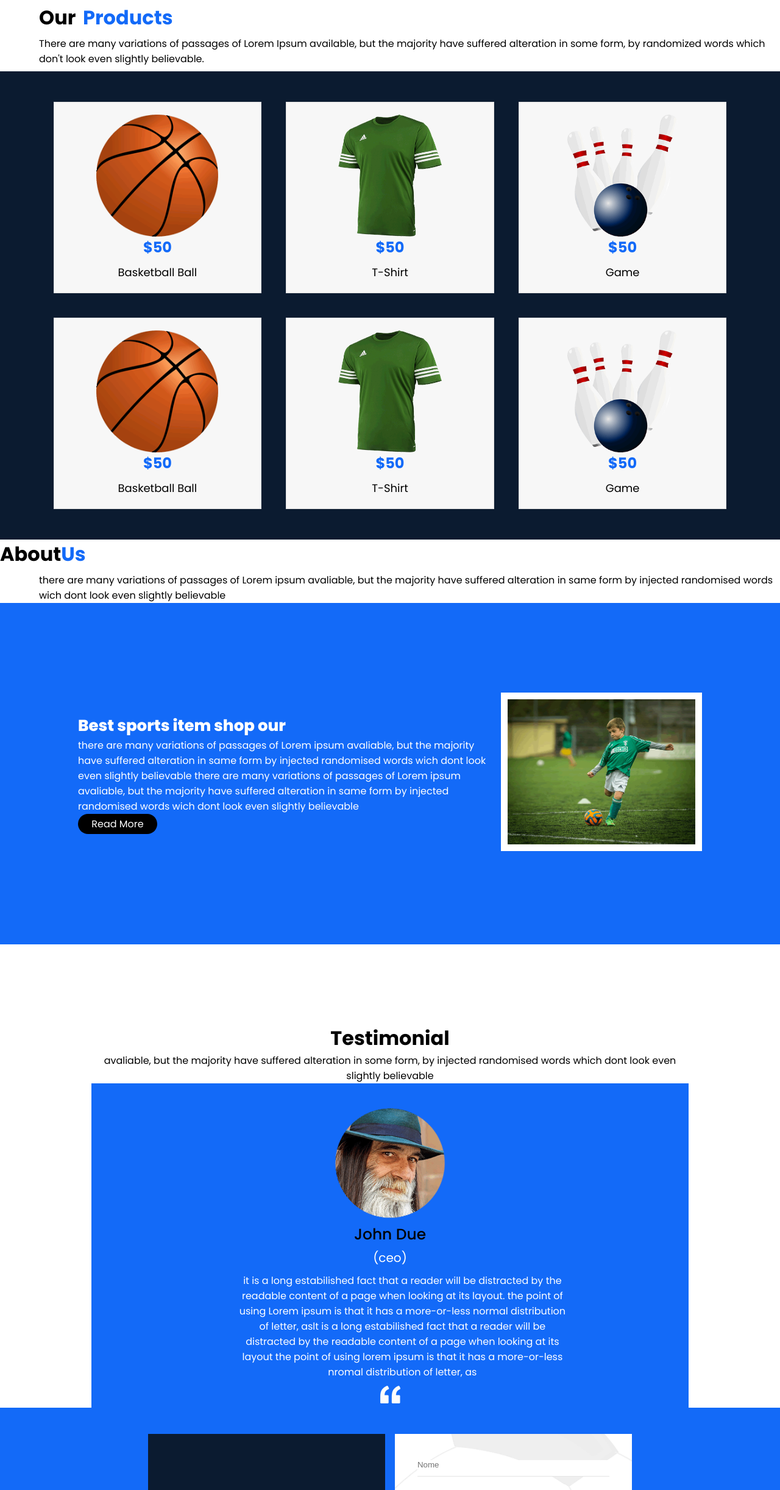
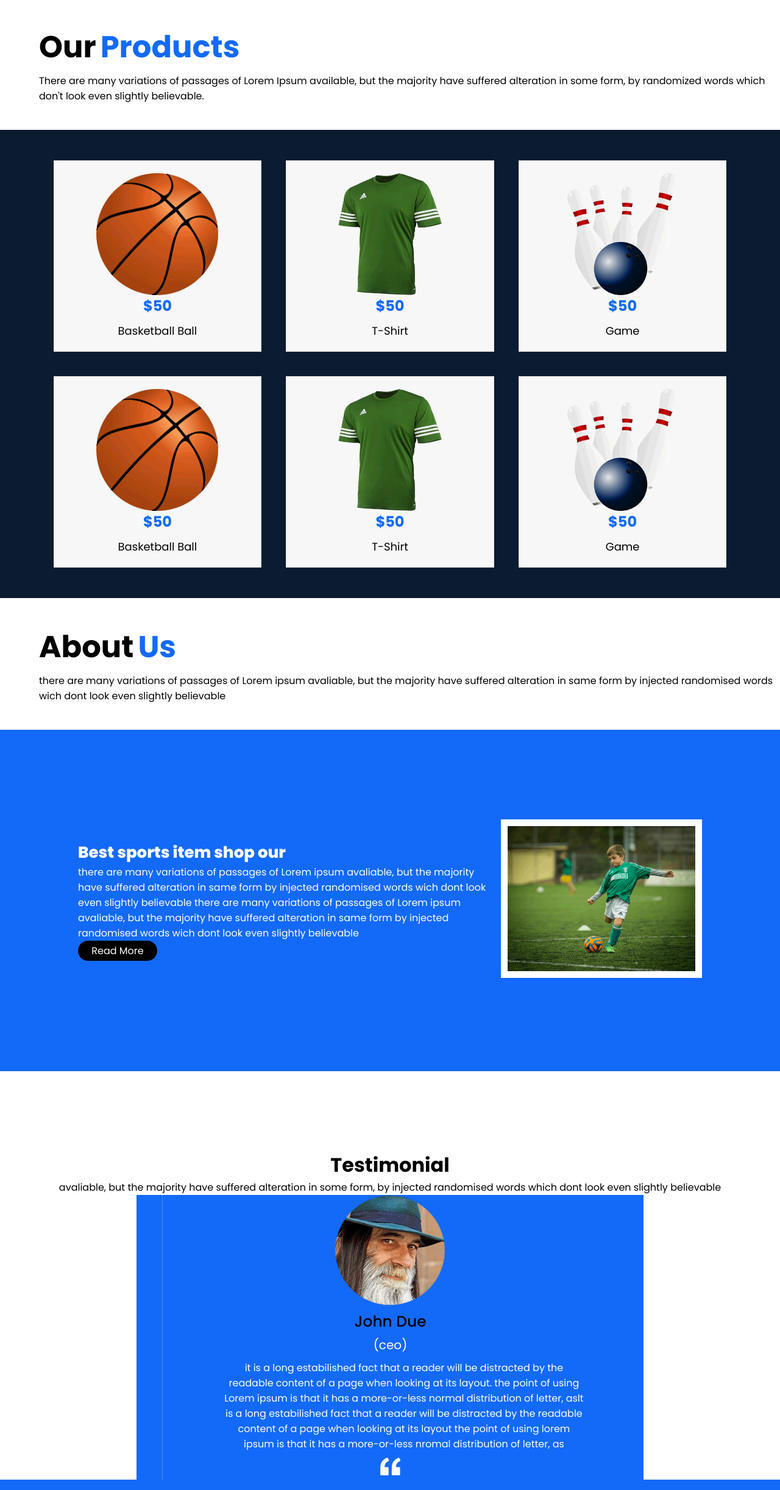
Before and after one commit to MarcosFabSoftware2/socket, a plain HTML site: page index.html in a window 1280 px wide. Shown: the part 83-2527 px from the top of the page at 61% size. Drawn offline with Linux system fonts and the light colour scheme.

Commit message:
Adiantando a parte dos outros membros do projeto, mechendo com responsividade

```diff
--- a/index.html
+++ b/index.html
@@ -35,14 +35,14 @@
         </div>
     </div>
 
-    <div id="titulosContainer">
-        <div id="titulos">
-            <h1 id="textoNosso">Our</h1>
-            <h1 id="textoProdutos1">Products</h1>
+    <div class="titulosContainer">
+        <div class="titulos">
+            <h1>Our</h1>
+            <h1 class="textoAzul">Products</h1>
         </div>
 
         <div>
-            <p id="textoProdutos2">There are many variations of passages of Lorem Ipsum available, but the majority have suffered alteration in some form, by randomized words which don't look even slightly believable.</p>
+            <p id="textoParagrafo">There are many variations of passages of Lorem Ipsum available, but the majority have suffered alteration in some form, by randomized words which don't look even slightly believable.</p>
         </div>
     </div>
 
@@ -111,12 +111,13 @@
   </div>
   </section>
 
-  <div class="titulo">
+  <div class="titulosContainer">
+        <div class="titulos">
             <h1>About</h1>
             <h1 class="textoAzul">Us</h1>
         </div>
-
-    <p id="textoProdutos2">there are many variations of passages of Lorem ipsum avaliable, but the majority have suffered alteration in same form by injected randomised words wich dont look even slightly believable</p>
+        <p id="textoParagrafo">there are many variations of passages of Lorem ipsum avaliable, but the majority have suffered alteration in same form by injected randomised words wich dont look even slightly believable</p>
+    </div>
 
     <div class="containerSobre">
         <div class="containerLeiaMais">
@@ -135,15 +136,16 @@
         </div>
     </div>
 
-    <div class="Testimonial">
     <div class="começo">
         <h1>Testimonial</h1>
         <p>avaliable, but the majority have suffered alteration in some form, by injected randomised words which dont look even slightly believable</p>
     </div>
 
+    <div id="containerTestimonial1">
+        <div id="containerTestimonial2">
+        <div id="testimonial">
 
         <div class="borda1">
-        <div class="imgcara">
 
                 <img src="images/john-image.png" alt="Profile Picture">
 
@@ -158,6 +160,7 @@
 
                     <img class="image2" src="images/icon-1.png" alt="">
 
+                </div>
             </div>
         </div>
     </div>
--- a/style.css
+++ b/style.css
@@ -10,8 +10,13 @@ body {
     font-family: "Poppins", sans-serif;
 }
 
+p {
+    font-size: 1rem;
+}
+
 .textoAzul {
     color: #136af8;
+    margin-left: 7px;
 }
 
 header {
@@ -64,26 +69,23 @@ ul {
     height: 20%;
 }
 
-#titulosContainer {
-    width: 100%;
-    height: 15vh;
+.titulosContainer {
+    height: 27vh;
     display: flex;
     flex-direction: column;
     justify-content: center;
+    font-size: 1.55rem;
 }
 
-#titulos {
+.titulos {
     display: flex;
+    margin-left: 5%;
+    background-color: white;
 }
 
-#textoNosso, #textoProdutos1 {
-    color: #000000;
+#textoParagrafo {
     margin-left: 5%;
-}
-
-#textoProdutos1 {
-    color: #136af8;
-    margin-left: 0.9%;
+    margin-top: 0.5%;
 }
 
 #containerProdutos1 {
@@ -129,16 +131,6 @@ ul {
     font-size: 18px;
 }
 
-#titulos {
-    display: flex;
-    background-color: white;
-}
-
-#textoProdutos2 {
-    margin-left: 5%;
-    margin-top: 0.5%;
-}
-
 #preco {
     display: flex;
     justify-content: center;
@@ -150,10 +142,6 @@ ul {
     height: 70vh;
     display: flex;
     justify-content: center;
-}
-
-.titulo {
-    display: flex;
 }
 
 #cortitulo {
@@ -197,13 +185,26 @@ ul {
     align-items: center;
 }
 
-.Testimonial {
-    padding-left: 150px;
-    padding-right: 150px;
+#containerTestimonial1 {
+    display: flex;
+    justify-content: center;
+}
+
+#containerTestimonial2 {
+    background-color: #136af8;
+    width: 65%;
+    display: flex;
+    justify-content: center;
+}
+
+#testimonial {
+    width: 90%;
     text-align: center;
+    border-left: solid 1px rgba(255, 255, 255, 0.25);
 }
 
 .começo {
+    text-align: center;
     padding-top: 130px;
 }
 
@@ -467,19 +468,11 @@ li {
 }
 
 @media (max-width: 768px) {
-    .listasIcone {
-        flex-direction: column;
-        align-items: flex-start;
-        padding-left: 3%;
-    }
-
-    .menuFooter2 {
-        flex-direction: column;
-        flex-wrap: nowrap;
+    .produto {
+        width: 80%;
     }
 
     .quadrados2 {
-        display: flex;
         flex-direction: column;
         align-items: center;
     }
@@ -498,7 +491,6 @@ li {
     .quadrados1 {
         height: 1250px;
         padding-bottom: 20%;
-        display: flex;
         align-items: center;
         padding-top: 10%;
         z-index: 1;
@@ -515,7 +507,6 @@ li {
     }
 
     #noticiasContainer2 {
-        display: flex;
         flex-direction: column;
         width: 100%;
         height: 30vh;
@@ -529,4 +520,23 @@ li {
     #inputNoticias {
         width: 50%;
     }
+
+    .containerLeiaMais {
+        flex-direction: column;
+    }
+
+    .listasIcone {
+        flex-direction: column;
+        align-items: flex-start;
+        padding-left: 3%;
+    }
+
+    .menuFooter2 {
+        flex-direction: column;
+        flex-wrap: nowrap;
+    }
+
+    #containerProdutos2 {
+        flex-direction: column;
+    }
 }
```
Lines whose indentation alone changed are shown as unchanged.
